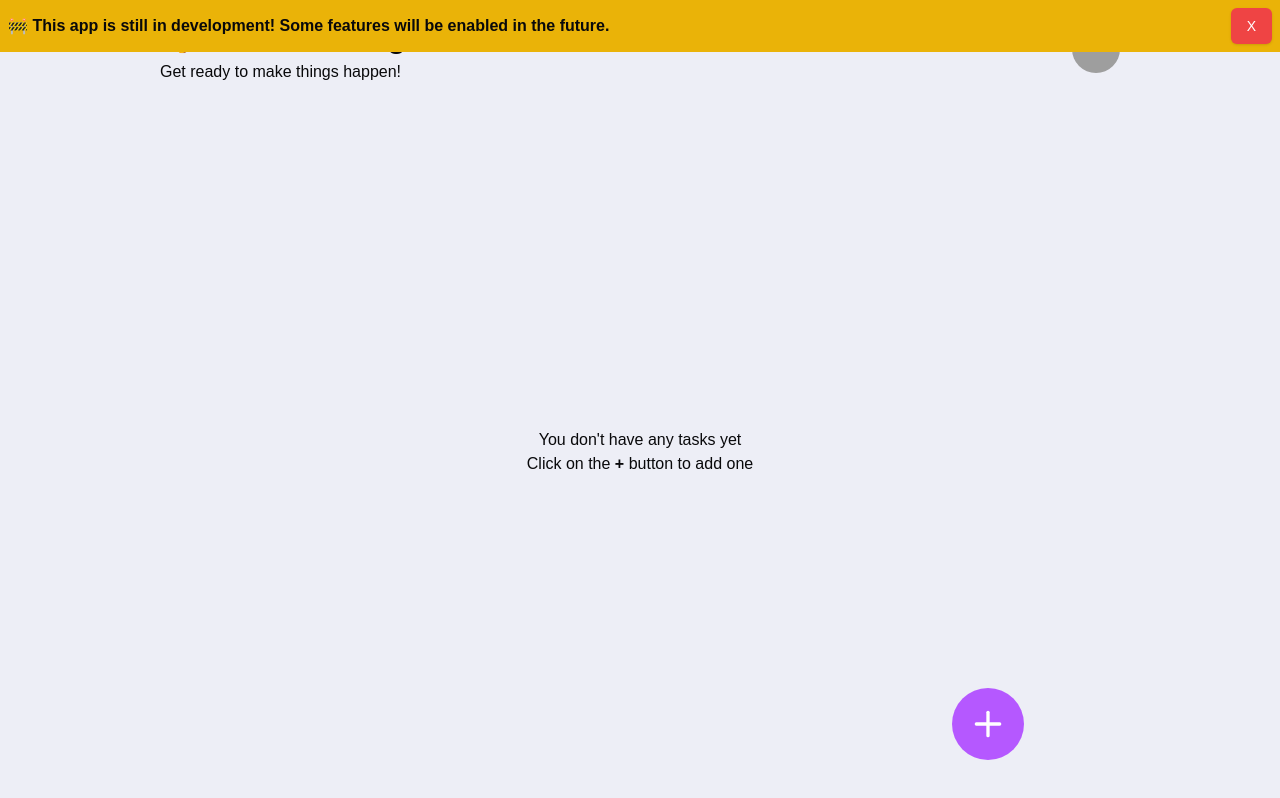
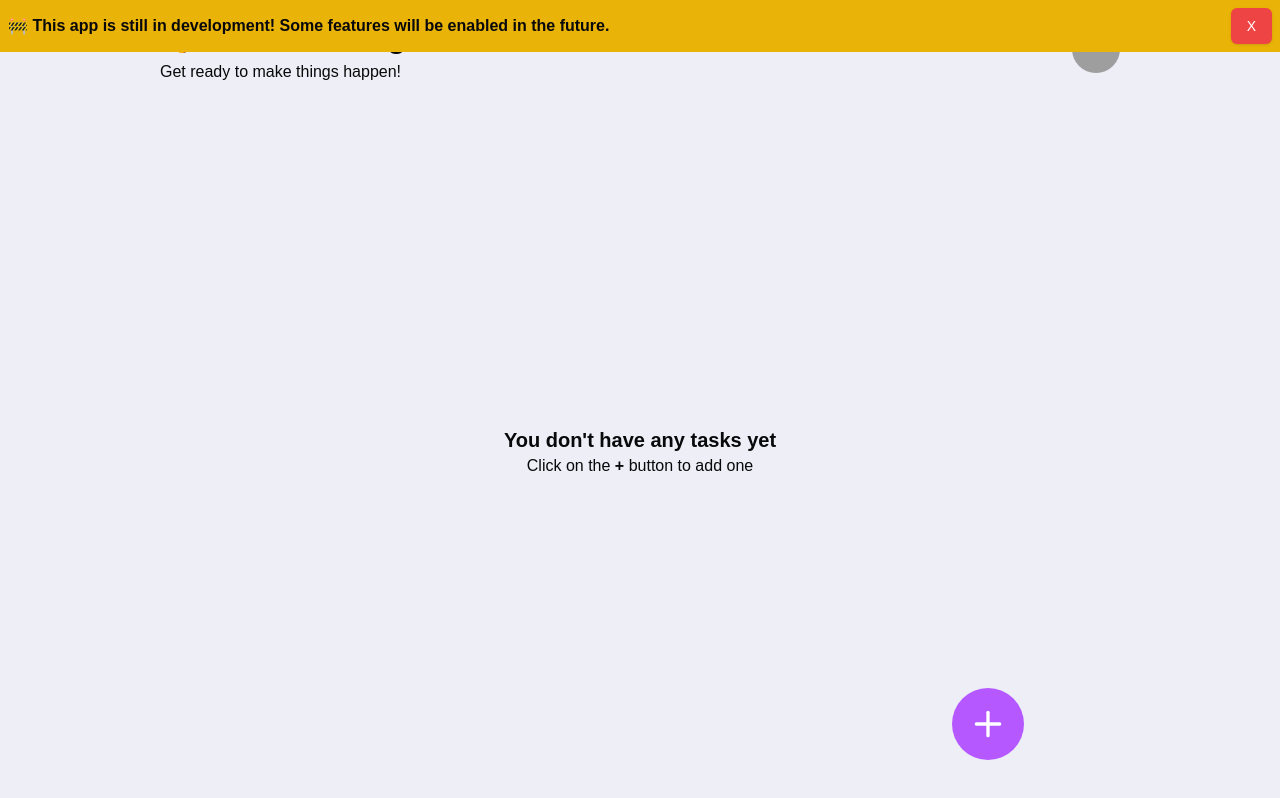
Before and after one commit to Nikhil0723/Todo-App, a Next.js app: page / in a window 1280 px wide. Shown: the top 798 px of the page. Built offline with nearby package versions, Linux system fonts and the light colour scheme; grey boxes are pictures that could not be loaded.

Commit message:
fix development alert

```diff
--- a/app/components/tasks/TaskItem.tsx
+++ b/app/components/tasks/TaskItem.tsx
@@ -41,7 +41,7 @@ export const TaskItem = ({ task, searchQuery }: TaskItemProps) => {
       {/* Main Task Item Container */}
       <div
         style={{ backgroundColor: task.color }}
-        className={`relative z-10 rounded-3xl p-2 text-white flex items-center justify-between space-x-3 transition-all duration-300 ${
+        className={`relative z-10 rounded-3xl md:rounded-3xl p-3 text-white flex items-center justify-between space-x-3 transition-all duration-300 ${
           task.done
             ? " line-through opacity-80 border-l-8 border-[#41EC5D]"
             : ""
--- a/app/page.tsx
+++ b/app/page.tsx
@@ -25,7 +25,7 @@ export default function Home() {
   if (totalTasks === 0) {
     return (
       <div className="flex items-center justify-center flex-col h-[calc(100vh-4rem)]">
-        <p>You don&#39;t have any tasks yet</p>
+        <p className=" font-bold text-xl">You don&#39;t have any tasks yet</p>
         <p>
           Click on the <b>+</b> button to add one
         </p>
```
